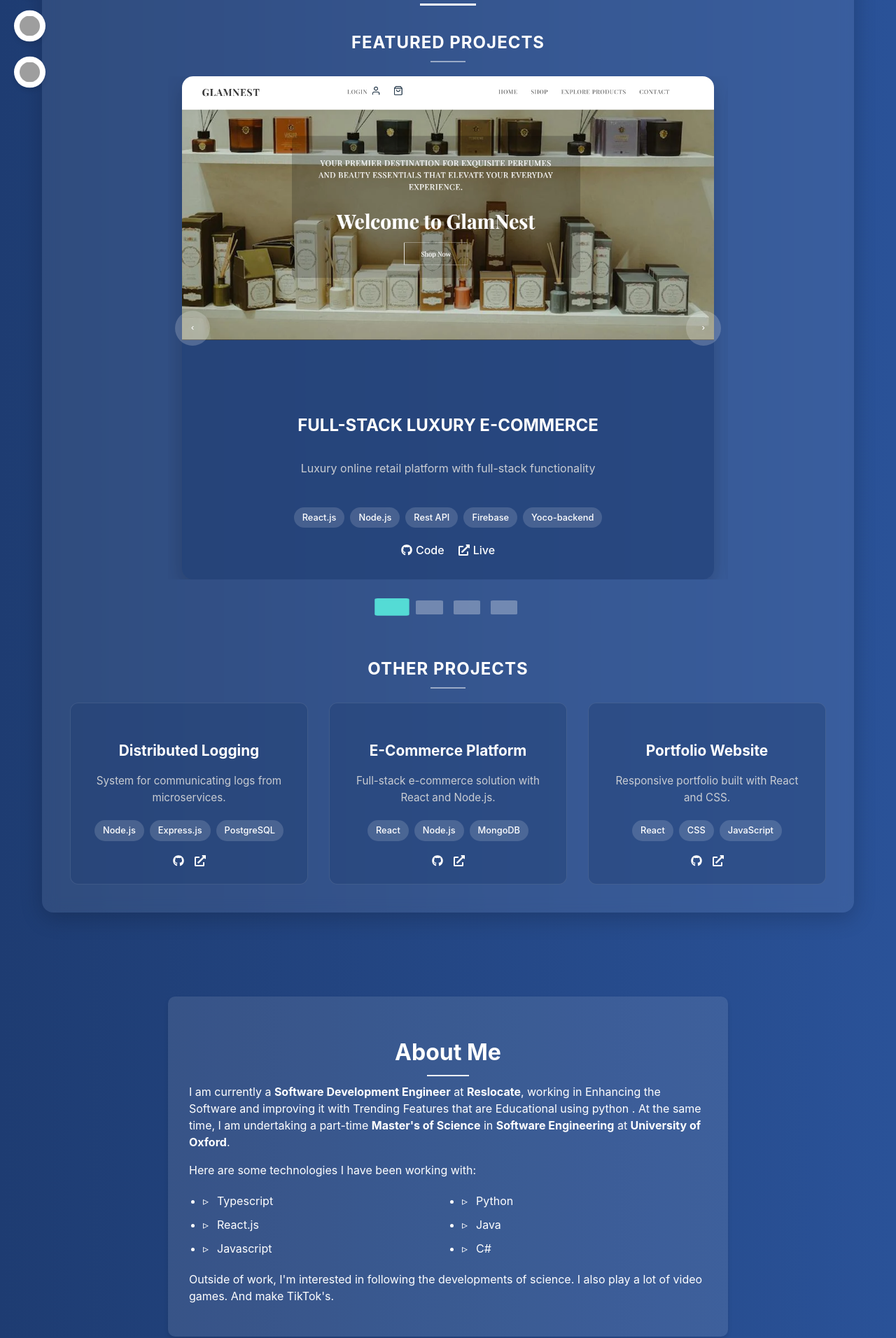
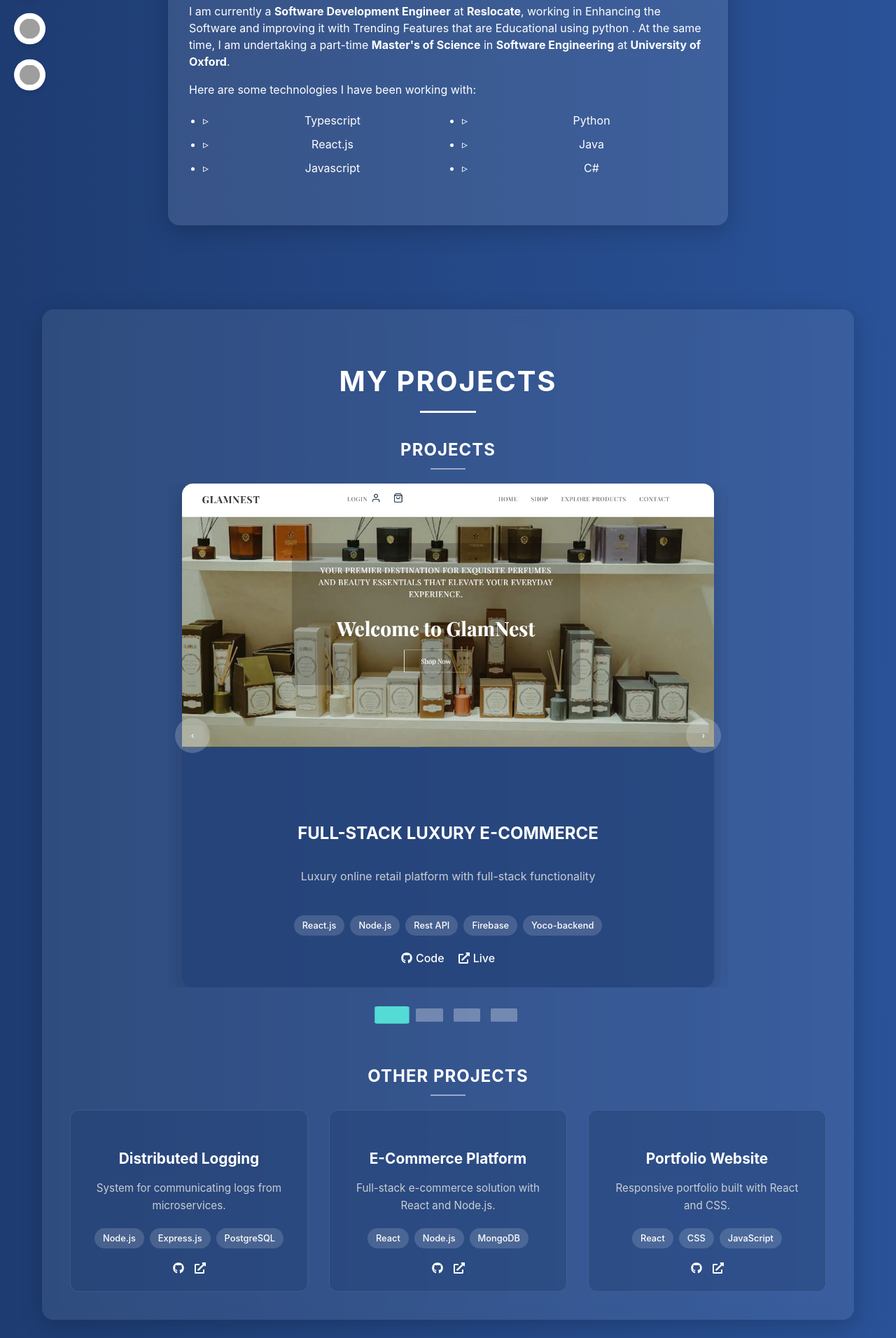
Before and after one commit to TonyStagon/MyPortfolio, a React (Vite) app: page / in a window 1280 px wide. Shown: the part 628-2540 px from the top of the page at 70% size. Built offline with nearby package versions, Linux system fonts and the light colour scheme; grey boxes are pictures that could not be loaded.

Commit message:
Alignemt USed

```diff
--- a/src/components/Home.css
+++ b/src/components/Home.css
@@ -126,7 +126,7 @@ body {
 }
 
 
-/* Projects Section */
+/* Projects Section (Below About) */
 
 .projects-section {
     width: 100%;
@@ -137,6 +137,7 @@ body {
     border-radius: 16px;
     backdrop-filter: blur(10px);
     box-shadow: 0 8px 32px rgba(0, 0, 0, 0.2);
+    margin-bottom: 80px;
 }
 
 .section-title {
@@ -397,17 +398,21 @@ body {
 }
 
 
-/* About Section */
+/* About Section (Centered) */
 
 .about-section {
     width: 100%;
     max-width: 800px;
-    margin: 40px auto;
-    padding: 30px;
+    margin: 80px auto 40px;
+    padding: 50px 30px;
+    text-align: center;
+    background: rgba(255, 255, 255, 0.1);
+    border-radius: 16px;
+    box-shadow: 0 8px 32px rgba(0, 0, 0, 0.2);
+}
+
+.about-section p {
     text-align: left;
-    background: rgba(255, 255, 255, 0.1);
-    border-radius: 10px;
-    box-shadow: 0 4px 6px rgba(0, 0, 0, 0.1);
 }
 
 .about-section h2 {
--- a/src/components/Home.jsx
+++ b/src/components/Home.jsx
@@ -1,4 +1,4 @@
-import React, { useState } from "react";
+import { useState } from "react";
 import { motion } from "framer-motion";
 import { FaGithub, FaExternalLinkAlt, FaChevronLeft, FaChevronRight } from "react-icons/fa";
 import "./Home.css";
@@ -93,15 +93,32 @@ const Home = () => {
         <div className="fractal-container">
           <FractalTree />
         </div>
-
         {/* Main Heading */}
         <h1 className="heading">HEY, MY NAME IS ARTHUR MAATLANE</h1>
         <p className="subtext">
           Welcome to my portfolio. I am a passionate developer with experience in React.js, CSS, and modern web technologies.
         </p>
+ {/* Project Button - Moved Below About Section */}
+      <button className="projects-btn">VIEW PROJECTS</button>
 
-        {/* Projects Button */}
-        <button className="projects-btn">VIEW PROJECTS</button>
+        {/* About Me Section - Moved Higher */}
+        <div className="about-section">
+          <h2>About Me</h2>
+          <p>
+            I am currently a <strong>Software Development Engineer</strong> at <strong>Reslocate</strong>, working in Enhancing the Software and improving it with Trending Features that are  Educational using python . At the same time, I am undertaking a part-time <strong>Master's of Science</strong> in <strong>Software Engineering</strong> at <strong>University of Oxford</strong>.
+          </p>
+
+          <p>Here are some technologies I have been working with:</p>
+
+          <ul className="tech-list">
+            <li>Typescript</li>
+            <li>Python</li>
+            <li>React.js</li>
+            <li>Java</li>
+            <li>Javascript</li>
+            <li>C#</li>
+          </ul>
+        </div>
 
         {/* Projects Section */}
         <div className="projects-section">
@@ -109,7 +126,7 @@ const Home = () => {
 
           {/* Featured Projects Carousel */}
           <div className="featured-projects">
-            <h3 className="projects-subtitle">Featured Projects</h3>
+            <h3 className="projects-subtitle"> Projects</h3>
             <div className="carousel-container">
               <div
                 className="carousel-track"
@@ -195,29 +212,9 @@ const Home = () => {
           </div>
         </div>
 
-        {/* About Me Section */}
-        <div className="about-section">
-          <h2>About Me</h2>
-          <p>
-            I am currently a <strong>Software Development Engineer</strong> at <strong>Reslocate</strong>, working in Enhancing the Software and improving it with Trending Features that are  Educational using python . At the same time, I am undertaking a part-time <strong>Master's of Science</strong> in <strong>Software Engineering</strong> at <strong>University of Oxford</strong>.
-          </p>
 
-          <p>Here are some technologies I have been working with:</p>
+      </div>
 
-          <ul className="tech-list">
-            <li>Typescript</li>
-            <li>Python</li>
-            <li>React.js</li>
-            <li>Java</li>
-            <li>Javascript</li>
-            <li>C#</li>
-          </ul>
-
-          <p>
-            Outside of work, I'm interested in following the developments of science. I also play a lot of video games. And make TikTok's.
-          </p>
-        </div>
-      </div>
 
       {/* Social Icons */}
       <div className="social-icons">
```
